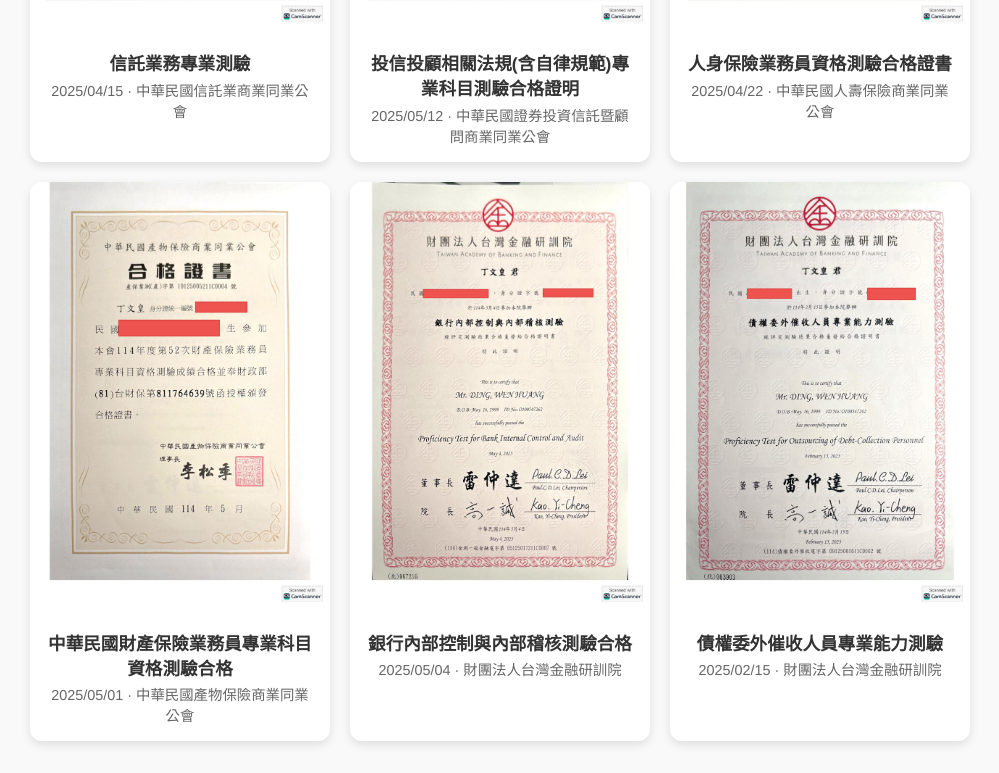
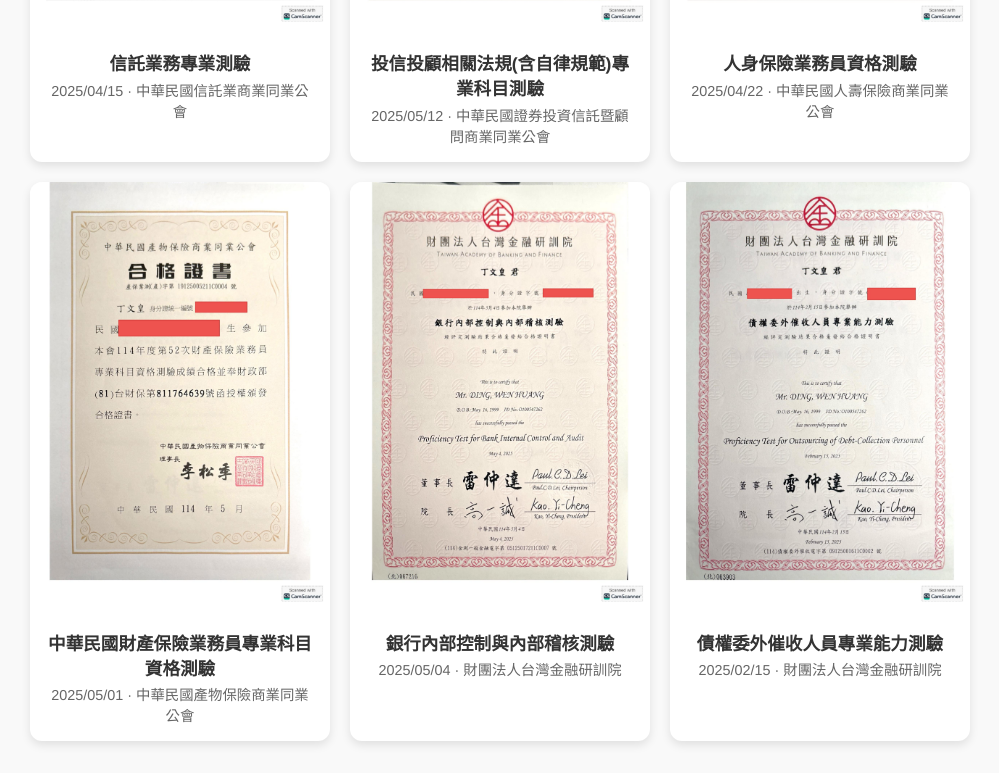
Before and after one commit to ElivsLaw/elvis, a plain HTML site: page 金融證照/certificates.html in a window 1280 px wide. Shown: the part 519-1292 px from the top of the page, without its empty margins (140-1139 px from the left). Drawn offline with Linux system fonts and the light colour scheme.

Commit message:
Update certificates.html

```diff
--- a/金融證照/certificates.html
+++ b/金融證照/certificates.html
@@ -62,33 +62,33 @@
         </div>
 
         <div class="card">
-            <img src="certificate_2.jpg" alt="投信投顧相關法規(含自律規範)專業科目測驗合格證明">
+            <img src="certificate_2.jpg" alt="投信投顧相關法規(含自律規範)專業科目測驗">
             <div class="info">
-                <h3>投信投顧相關法規(含自律規範)專業科目測驗合格證明</h3>
+                <h3>投信投顧相關法規(含自律規範)專業科目測驗</h3>
                 <p>2025/05/12 · 中華民國證券投資信託暨顧問商業同業公會</p>
             </div>
         </div>
 
         <div class="card">
-            <img src="certificate_3.jpg" alt="人身保險業務員資格測驗合格證書">
+            <img src="certificate_3.jpg" alt="人身保險業務員資格測驗">
             <div class="info">
-                <h3>人身保險業務員資格測驗合格證書</h3>
+                <h3>人身保險業務員資格測驗</h3>
                 <p>2025/04/22 · 中華民國人壽保險商業同業公會</p>
             </div>
         </div>
 
         <div class="card">
-            <img src="certificate_4.jpg" alt="中華民國財產保險業務員專業科目資格測驗合格">
+            <img src="certificate_4.jpg" alt="中華民國財產保險業務員專業科目資格測驗">
             <div class="info">
-                <h3>中華民國財產保險業務員專業科目資格測驗合格</h3>
+                <h3>中華民國財產保險業務員專業科目資格測驗</h3>
                 <p>2025/05/01 · 中華民國產物保險商業同業公會</p>
             </div>
         </div>
 
         <div class="card">
-            <img src="certificate_5.jpg" alt="銀行內部控制與內部稽核測驗合格">
+            <img src="certificate_5.jpg" alt="銀行內部控制與內部稽核測驗">
             <div class="info">
-                <h3>銀行內部控制與內部稽核測驗合格</h3>
+                <h3>銀行內部控制與內部稽核測驗</h3>
                 <p>2025/05/04 · 財團法人台灣金融研訓院</p>
             </div>
         </div>
```
